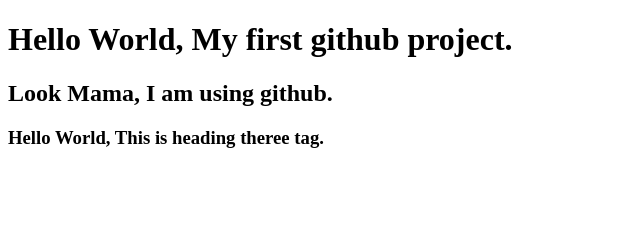
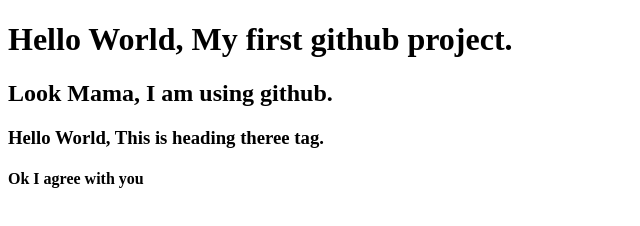
Before and after one commit to halder25572/my-first-website, a plain HTML site: page index.html in a window 1280 px wide. Shown: the whole page, without its empty margins (0-640 px from the left). Drawn offline with Linux system fonts and the light colour scheme.

Commit message:
adding h4

```diff
--- a/index.html
+++ b/index.html
@@ -9,5 +9,6 @@
     <h1>Hello World, My first github project.</h1>
     <h2>Look Mama, I am using github.</h2>
     <h3>Hello World, This is heading theree tag.</h3>
+    <h4>Ok I agree with you</h4>
 </body>
 </html>
```
